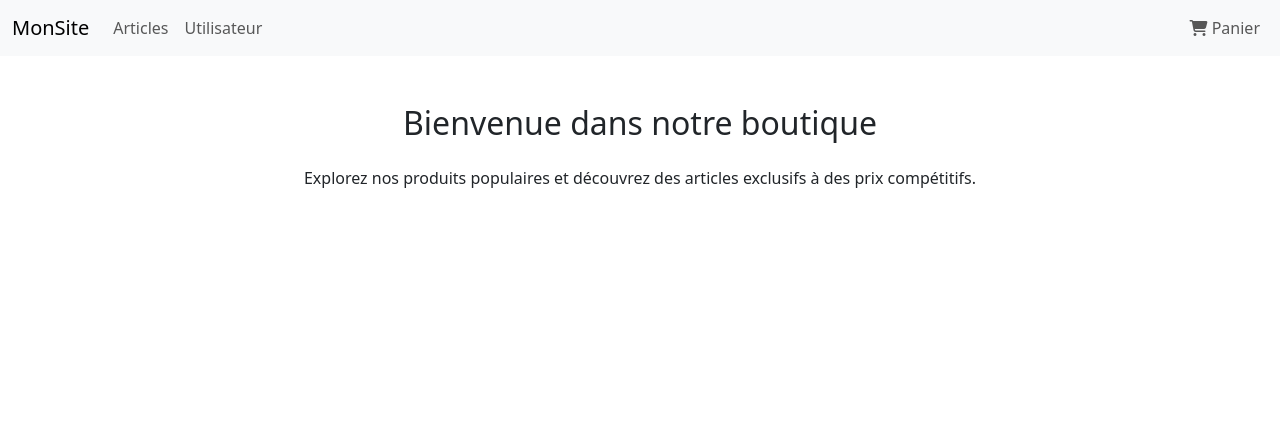
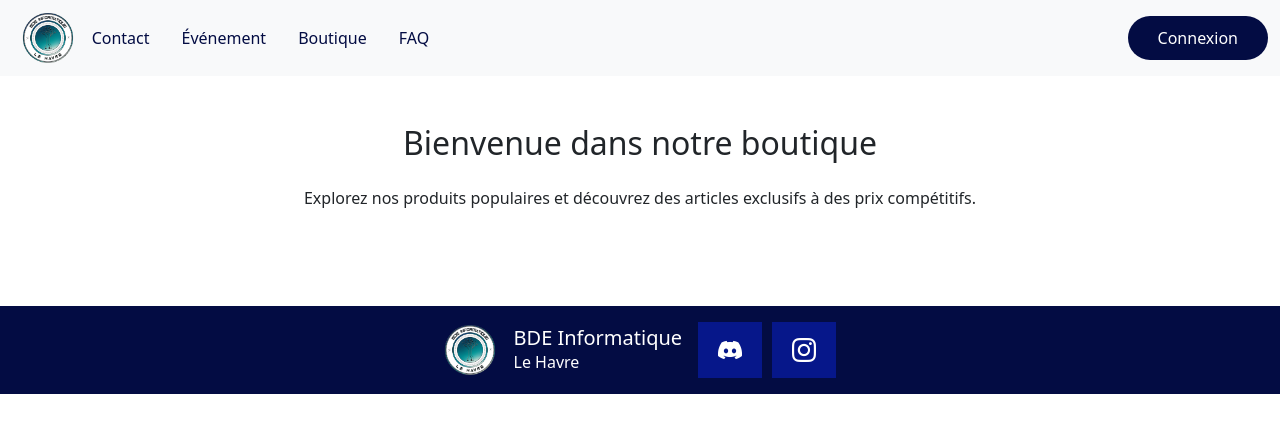
Before and after one commit to LucasLgLsGit/SAE4.01, a PHP site: page / in a window 1280 px wide. Shown: the top 433 px of the page. Run offline with PHP 8.4, Linux system fonts and the light colour scheme; data that the repository does not hold is empty; a stand-in replaces the project's code that opens the database connection; some libraries are stand-ins or nearby versions.

Commit message:
Ajout de la nav du header et du footer dans la template

```diff
--- a/app/views/_template/base.html.twig
+++ b/app/views/_template/base.html.twig
@@ -7,6 +7,11 @@
     <!-- Bootstrap CSS -->
     <link href="https://cdn.jsdelivr.net/npm/bootstrap@5.3.3/dist/css/bootstrap.min.css" rel="stylesheet"
           integrity="sha384-QWTKZyjpPEjISv5WaRU9OFeRpok6YctnYmDr5pNlyT2bRjXh0JMhjY6hW+ALEwIH" crossorigin="anonymous">
+    <link rel="stylesheet" href="https://cdn.jsdelivr.net/npm/bootstrap-icons@1.11.3/font/bootstrap-icons.min.css">
+
+    <!-- CSS personnalisé -->
+    <link rel="stylesheet" href="/assets/css/base.css">
+
     <!-- FontAwesome -->
     <script src="https://kit.fontawesome.com/1038d5e71f.js" crossorigin="anonymous"></script>
     <title>{{ title|default('') }}</title>
@@ -15,56 +20,65 @@
 <body>
 
 <!-- Navbar -->
-<nav class="navbar navbar-expand-lg navbar-light bg-light">
+<nav class="navbar navbar-expand-lg bg-light">
     <div class="container-fluid">
-        <a class="navbar-brand" href="index.php">MonSite</a>
-        <button class="navbar-toggler" type="button" data-bs-toggle="collapse"
-                data-bs-target="#navbarNav" aria-controls="navbarNav" aria-expanded="false" aria-label="Toggle navigation">
-            <i class="fa-solid fa-bars"></i>
+        <a class="navbar-brand d-none d-lg-block mx-auto" href="index.php">
+            <img src="/assets/images/bde.webp" alt="logoBDE" height="50">
+        </a>
+        <button class="navbar-toggler" type="button" data-bs-toggle="collapse" data-bs-target="#navbarNav" aria-controls="navbarNav" aria-expanded="false" aria-label="Toggle navigation">
+            <span class="navbar-toggler-icon"></span>
         </button>
-        <div class="collapse navbar-collapse" id="navbarNav">
-            <ul class="navbar-nav">
-                <li class="nav-item">
-                    <a class="nav-link" href="articles.php">Articles</a>
+
+        <div class="collapse navbar-collapse justify-content-center text-center" id="navbarNav">
+            <ul class="navbar-nav d-flex flex-column flex-lg-row align-items-center gap-3 w-100">
+                <li class="nav-item d-lg-none">
+                    <a class="navbar-brand" href="index.php">
+                        <img src="/assets/images/bde.webp" alt="logoBDE" height="50">
+                    </a>
                 </li>
-                <li class="nav-item">
-                    <a class="nav-link" href="users.php">Utilisateur</a>
+                <li class="nav-item"><a class="nav-link page" href="#">Contact</a></li>
+                <li class="nav-item"><a class="nav-link page" href="#">Événement</a></li>
+                <li class="nav-item"><a class="nav-link page" href="#">Boutique</a></li>
+                <li class="nav-item"><a class="nav-link page" href="#">FAQ</a></li>
+                <li class="nav-item d-lg-none">
+                    <a class="nav-link nav-link-button login-button" href="#">Connexion</a>
                 </li>
             </ul>
-            <!-- Lien vers le panier avec popover -->
-            <ul class="navbar-nav ms-auto">
-                <li class="nav-item">
-                    <a class="nav-link" href="#" id="cartPopover" data-bs-toggle="popover" data-bs-placement="bottom"
-                       data-bs-content="
-                           {% if purchases|length > 0 %}
-                           <ul>
-                               {% for purchase in purchases %}
-                                   <li>
-                                       {{ purchase.article.name }} x{{ purchase.quantity }} -
-                                       {{ purchase.article.price|number_format(2, ',', ' ') }}€
-                                   </li>
-                               {% endfor %}
-                           </ul>
-                           <a href='validate_purchases.php' class='btn btn-primary btn-sm mt-2'>Valider</a>
-                           {% else %}
-                               <p>Votre panier est vide.</p>
-                           {% endif %}
-                       "
-                       data-bs-html="true">
-                        <i class="fa-solid fa-cart-shopping"></i> Panier
-                        {% if purchases|length > 0 %}
-                            <span class="badge bg-danger ms-2">{{ purchases|length }}</span>
-                        {% endif %}
-                    </a>
-                </li>
-            </ul>
+        </div>
+
+        <div class="ms-auto d-none d-lg-block">
+            <a class="nav-link nav-link-button login-button" href="#">Connexion</a>
         </div>
     </div>
 </nav>
 
+
+
+
 <div class="container mt-5">
     {% block body %}{% endblock %}
 </div>
+
+<footer class="text-center text-lg-start mt-5 py-3">
+    <div class="container d-flex flex-column align-items-center">
+        <div class="d-flex align-items-center">
+            <img src="/assets/images/bde.webp" alt="logoBDE" height="50" class="me-2">
+            <div class="text-start">
+                <h5 class="mb-0">BDE Informatique</h5>
+                <p class="mb-0">Le Havre</p>
+            </div>
+            <div class="ms-3 d-flex align-items-center">
+                <a class="social-button" href="https://discord.com" target="_blank" class="me-3">
+                    <i class="bi bi-discord fs-4"></i>
+                </a>
+                <a class="social-button" href="https://instagram.com" target="_blank">
+                    <i class="bi bi-instagram fs-4"></i>
+                </a>
+            </div>
+        </div>
+    </div>
+</footer>
+
 
 <!-- Pour gérer le Popover, inclure le script JS de Bootstrap -->
 <script>
```
